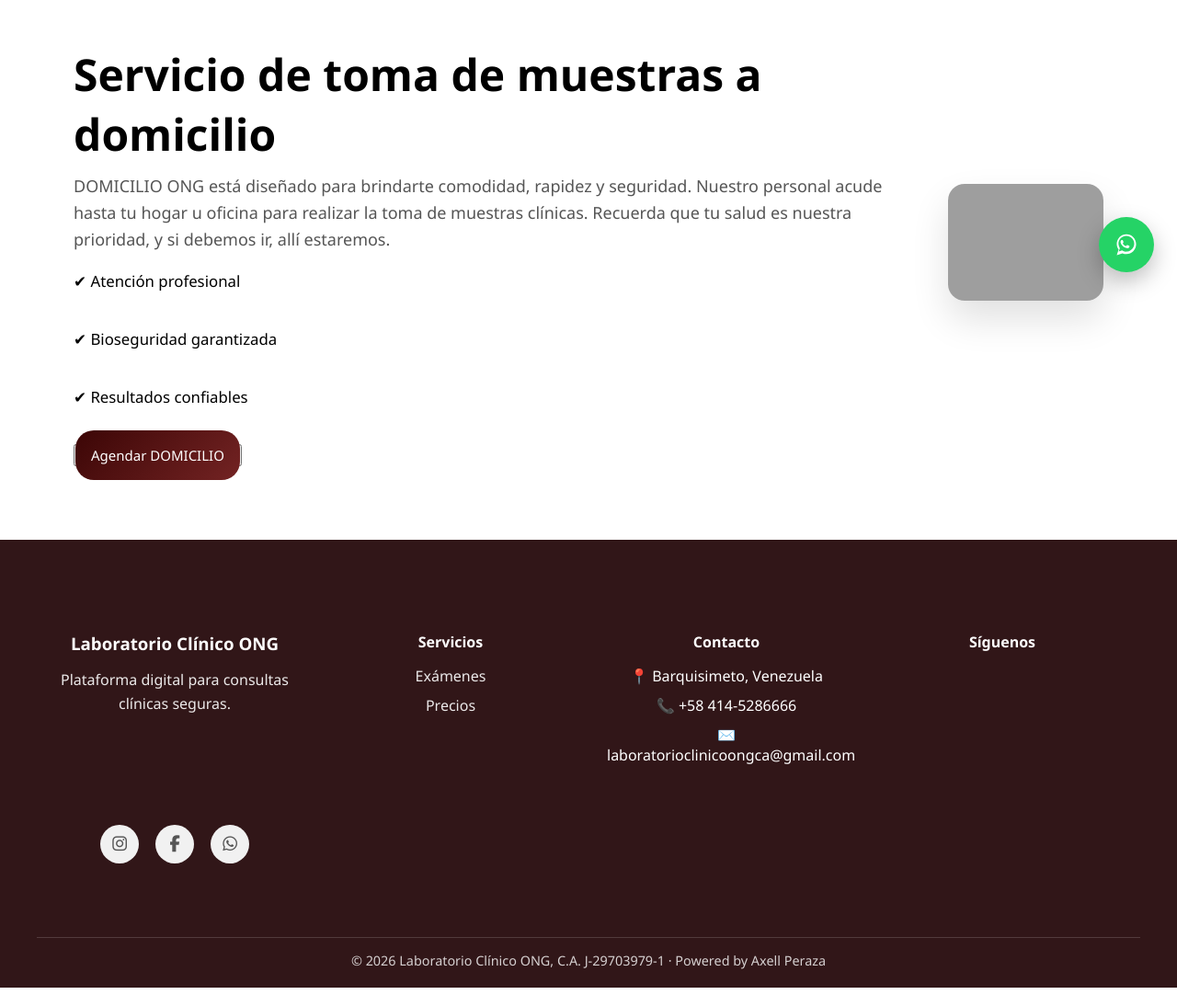
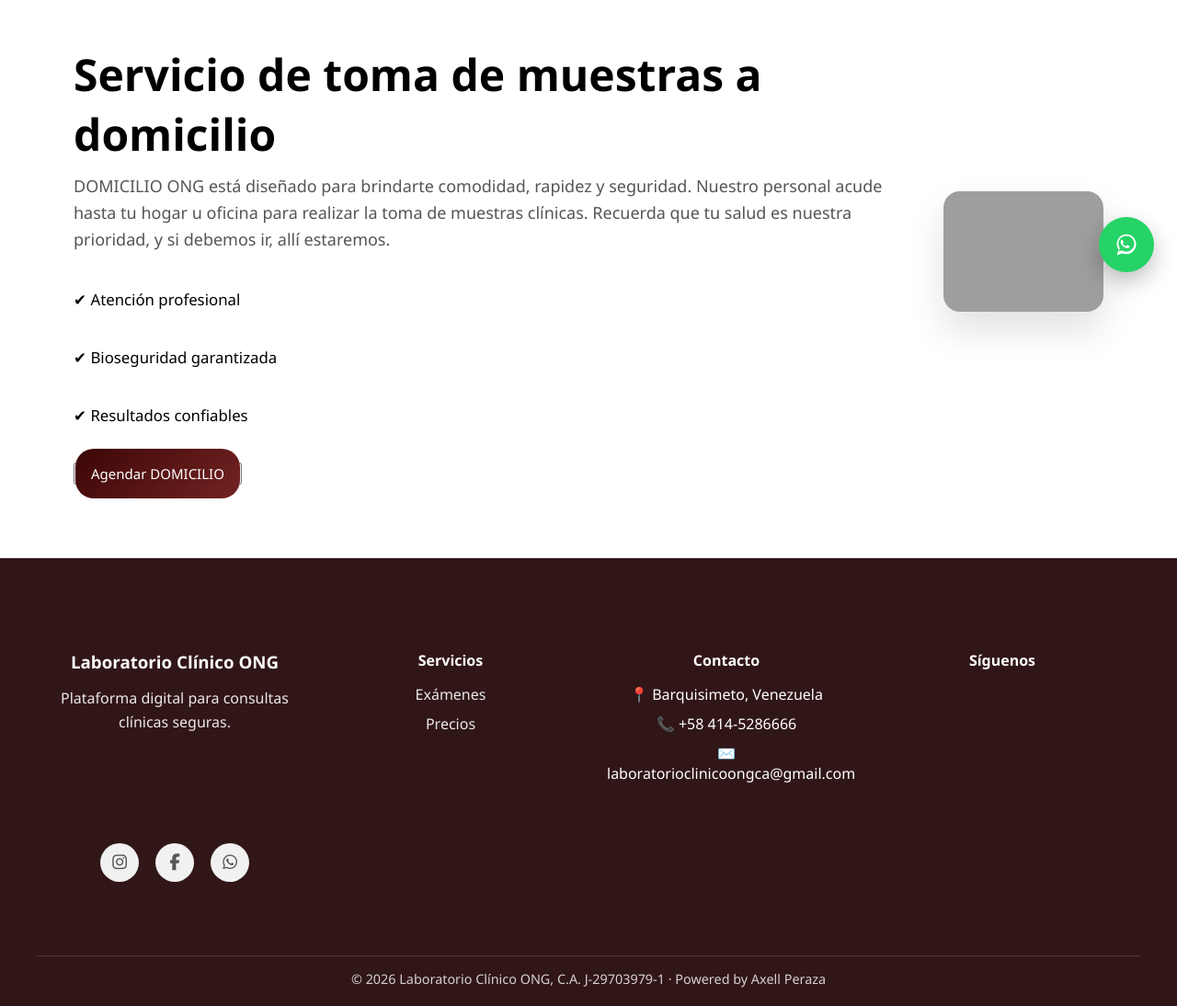
Before and after one commit to axellperaza1/laboratorio_app, a Flask app: page /autolab in a window 1280 px wide. Shown: the part 479-1573 px from the top of the page at 92% size. Run offline with Flask 3, Linux system fonts and the light colour scheme; some libraries are stand-ins or nearby versions; grey boxes are pictures that could not be loaded.

Commit message:
actualizacion 1.0.2 arreglando botones

```diff
--- a/static/style.css
+++ b/static/style.css
@@ -867,7 +867,7 @@ body {
 .autolab-content {
   display: flex;
   align-items: center;
-  gap: 70px;
+  gap: 40px;
 }
 
 .autolab-img img {
@@ -892,7 +892,7 @@ body {
 .autolab-text p {
   font-size: 18px;
   color: #555;
-  margin-bottom: 18px;
+  margin-bottom: 40px;
   line-height: 1.6;
 }
 
```
